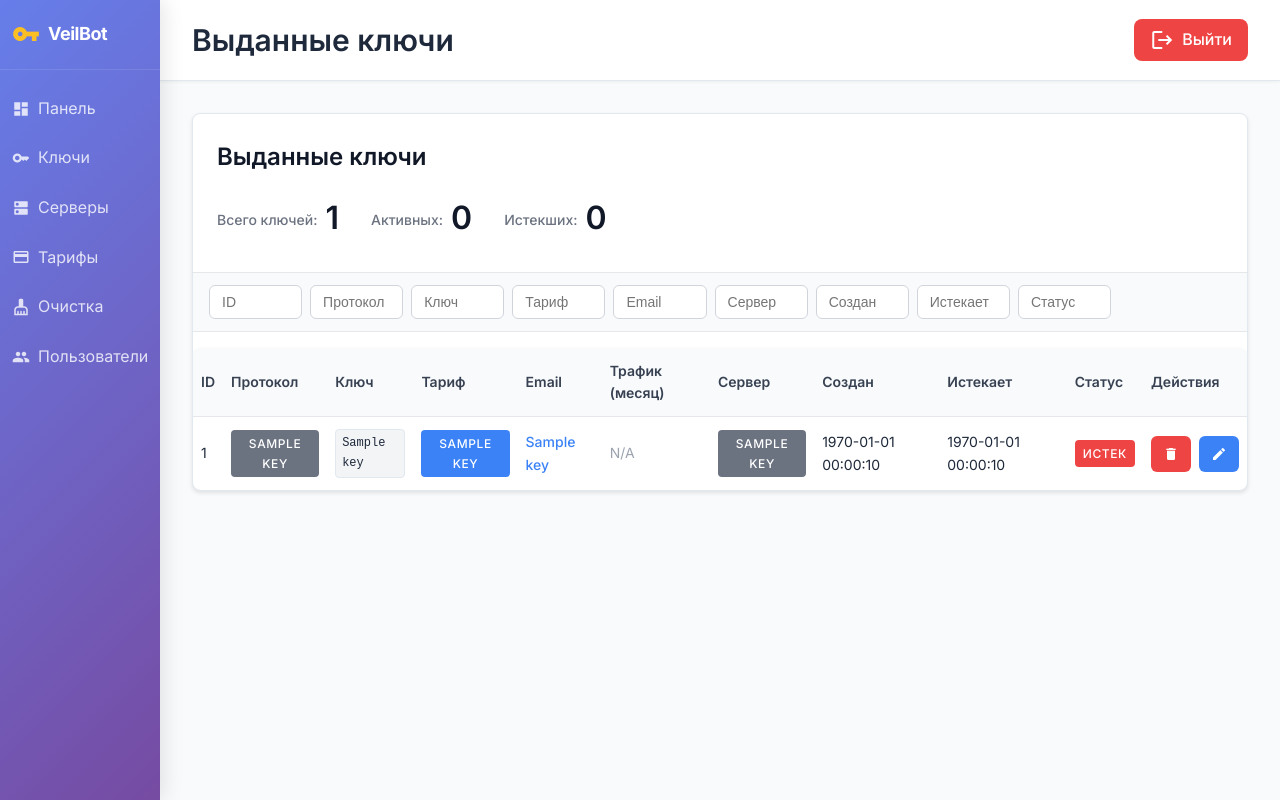
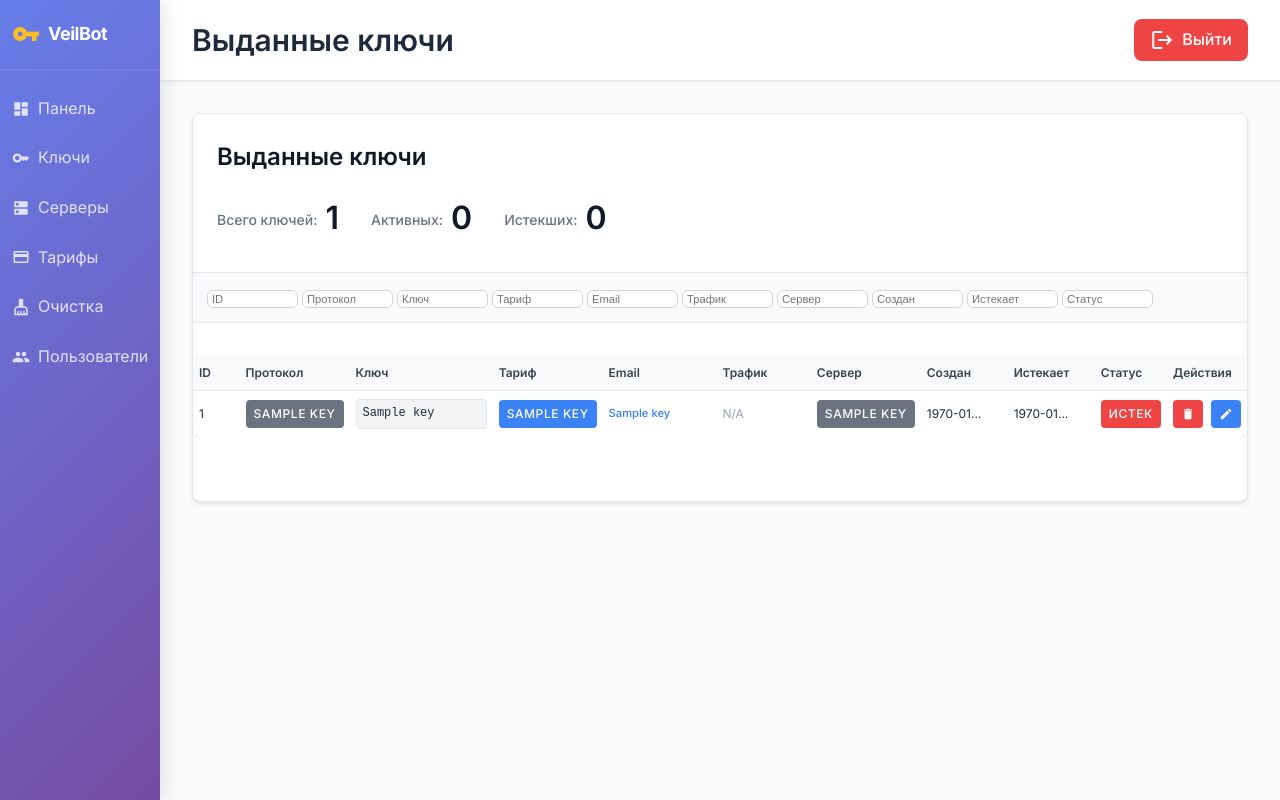
Before and after one commit to merdocx/veilbot, a FastAPI app: template admin/templates/keys.html in a window 1280 px wide. Run offline with FastAPI, Linux system fonts and the light colour scheme; the template is opened without the code that fills it: most values are stand-ins (such as "Sample title", 1, 10 or a date in 2020).

Commit message:
🎨 Optimize keys table layout for better display and responsiveness

```diff
--- a/admin/templates/keys.html
+++ b/admin/templates/keys.html
@@ -12,23 +12,29 @@
     border-radius: 8px;
     overflow: hidden;
     box-shadow: 0 2px 4px rgba(0,0,0,0.1);
+    font-size: 0.8rem;
 }
 
 .keys-table th {
     background: #f8fafc;
-    padding: 12px 8px;
+    padding: 8px 6px;
     text-align: left;
     font-weight: 600;
     color: #374151;
     border-bottom: 1px solid #e5e7eb;
-    font-size: 0.875rem;
+    font-size: 0.75rem;
+    white-space: nowrap;
 }
 
 .keys-table td {
-    padding: 12px 8px;
+    padding: 8px 6px;
     border-bottom: 1px solid #f3f4f6;
-    font-size: 0.875rem;
+    font-size: 0.75rem;
     vertical-align: middle;
+    max-width: 120px;
+    overflow: hidden;
+    text-overflow: ellipsis;
+    white-space: nowrap;
 }
 
 .keys-table tr:hover {
@@ -50,16 +56,16 @@
     display: inline-flex;
     align-items: center;
     justify-content: center;
-    padding: 8px 12px;
+    padding: 6px 8px;
     border: none;
-    border-radius: 6px;
-    font-size: 0.875rem;
+    border-radius: 4px;
+    font-size: 0.75rem;
     font-weight: 500;
     text-decoration: none;
     cursor: pointer;
     transition: all 0.2s ease;
-    min-width: 36px;
-    height: 36px;
+    min-width: 28px;
+    height: 28px;
 }
 
 .btn-danger {
@@ -83,7 +89,7 @@
 }
 
 .btn .material-icons {
-    font-size: 16px;
+    font-size: 14px;
 }
 
 .badge {
@@ -105,6 +111,27 @@
     color: white;
     font-weight: 600;
 }
+
+.email {
+    font-size: 0.7rem;
+    color: #374151;
+    max-width: 120px;
+    overflow: hidden;
+    text-overflow: ellipsis;
+    white-space: nowrap;
+    display: block;
+}
+
+.code {
+    font-family: 'Courier New', monospace;
+    font-size: 0.7rem;
+    background: #f3f4f6;
+    padding: 2px 4px;
+    border-radius: 3px;
+    max-width: 150px;
+    overflow: hidden;
+    text-overflow: ellipsis;
+    white-space: nowrap;
 }
 
 .badge-v2ray {
@@ -344,35 +371,37 @@
     <div class="filter-row">
         <table style="width: 100%; border-collapse: collapse;">
             <tr>
-                <td style="padding: 0 4px;"><input type="text" id="filter-id" placeholder="ID"></td>
-                <td style="padding: 0 4px;"><input type="text" id="filter-protocol" placeholder="Протокол"></td>
-                <td style="padding: 0 4px;"><input type="text" id="filter-key" placeholder="Ключ"></td>
-                <td style="padding: 0 4px;"><input type="text" id="filter-tariff" placeholder="Тариф"></td>
-                <td style="padding: 0 4px;"><input type="text" id="filter-email" placeholder="Email"></td>
-                <td style="padding: 0 4px;"><input type="text" id="filter-server" placeholder="Сервер"></td>
-                <td style="padding: 0 4px;"><input type="text" id="filter-created" placeholder="Создан"></td>
-                <td style="padding: 0 4px;"><input type="text" id="filter-expiry" placeholder="Истекает"></td>
-                <td style="padding: 0 4px;"><input type="text" id="filter-status" placeholder="Статус"></td>
-                <td style="padding: 0 4px; width: 120px;"></td>
+                <td style="padding: 0 2px;"><input type="text" id="filter-id" placeholder="ID" style="font-size: 0.7rem; padding: 2px 4px;"></td>
+                <td style="padding: 0 2px;"><input type="text" id="filter-protocol" placeholder="Протокол" style="font-size: 0.7rem; padding: 2px 4px;"></td>
+                <td style="padding: 0 2px;"><input type="text" id="filter-key" placeholder="Ключ" style="font-size: 0.7rem; padding: 2px 4px;"></td>
+                <td style="padding: 0 2px;"><input type="text" id="filter-tariff" placeholder="Тариф" style="font-size: 0.7rem; padding: 2px 4px;"></td>
+                <td style="padding: 0 2px;"><input type="text" id="filter-email" placeholder="Email" style="font-size: 0.7rem; padding: 2px 4px;"></td>
+                <td style="padding: 0 2px;"><input type="text" id="filter-traffic" placeholder="Трафик" style="font-size: 0.7rem; padding: 2px 4px;"></td>
+                <td style="padding: 0 2px;"><input type="text" id="filter-server" placeholder="Сервер" style="font-size: 0.7rem; padding: 2px 4px;"></td>
+                <td style="padding: 0 2px;"><input type="text" id="filter-created" placeholder="Создан" style="font-size: 0.7rem; padding: 2px 4px;"></td>
+                <td style="padding: 0 2px;"><input type="text" id="filter-expiry" placeholder="Истекает" style="font-size: 0.7rem; padding: 2px 4px;"></td>
+                <td style="padding: 0 2px;"><input type="text" id="filter-status" placeholder="Статус" style="font-size: 0.7rem; padding: 2px 4px;"></td>
+                <td style="padding: 0 2px; width: 80px;"></td>
             </tr>
         </table>
     </div>
 
     <!-- Таблица -->
-    <table class="keys-table">
+    <div style="overflow-x: auto; margin-top: 1rem;">
+        <table class="keys-table">
         <thead>
             <tr>
-                <th>ID</th>
-                <th>Протокол</th>
-                <th>Ключ</th>
-                <th>Тариф</th>
-                <th>Email</th>
-                <th>Трафик (месяц)</th>
-                <th>Сервер</th>
-                <th>Создан</th>
-                <th>Истекает</th>
-                <th>Статус</th>
-                <th>Действия</th>
+                <th style="width: 50px;">ID</th>
+                <th style="width: 80px;">Протокол</th>
+                <th style="width: 150px;">Ключ</th>
+                <th style="width: 80px;">Тариф</th>
+                <th style="width: 120px;">Email</th>
+                <th style="width: 100px;">Трафик</th>
+                <th style="width: 80px;">Сервер</th>
+                <th style="width: 90px;">Создан</th>
+                <th style="width: 90px;">Истекает</th>
+                <th style="width: 70px;">Статус</th>
+                <th style="width: 80px;">Действия</th>
             </tr>
         </thead>
         <tbody id="keys-tbody">
@@ -381,15 +410,15 @@
                 <td>{{ k[0] }}</td>
                 <td>
                     {% if k[8] == 'outline' %}
-                        <span class="badge badge-outline">🔒 Outline</span>
+                        <span class="badge badge-outline">🔒</span>
                     {% elif k[8] == 'v2ray' %}
-                        <span class="badge badge-v2ray">🛡️ V2Ray</span>
+                        <span class="badge badge-v2ray">🛡️</span>
                     {% else %}
                         <span class="badge badge-info">{{ k[8] }}</span>
                     {% endif %}
                 </td>
                 <td>
-                    <div class="code">{{ k[2]|truncate(50) }}</div>
+                    <div class="code" title="{{ k[2] }}">{{ k[2]|truncate(30) }}</div>
                 </td>
                 <td>
                     {% if k[7] %}
@@ -415,8 +444,8 @@
                 <td>
                     <span class="badge badge-info">{{ k[5] }}</span>
                 </td>
-                <td>{{ k[3]|timestamp }}</td>
-                <td>{{ k[4]|timestamp }}</td>
+                <td title="{{ k[3]|timestamp }}">{{ k[3]|timestamp|truncate(10) }}</td>
+                <td title="{{ k[4]|timestamp }}">{{ k[4]|timestamp|truncate(10) }}</td>
                 <td>
                     {% if k[4] > current_time %}
                         <span class="badge badge-success">Активен</span>
@@ -443,7 +472,7 @@
             {% endfor %}
         </tbody>
     </table>
-</div>
+    </div>
 
 <!-- Пагинация -->
 <div class="pagination" id="pagination"></div>
@@ -476,6 +505,7 @@ const filters = [
     document.getElementById('filter-key'),
     document.getElementById('filter-tariff'),
     document.getElementById('filter-email'),
+    document.getElementById('filter-traffic'),
     document.getElementById('filter-server'),
     document.getElementById('filter-created'),
     document.getElementById('filter-expiry'),
```
